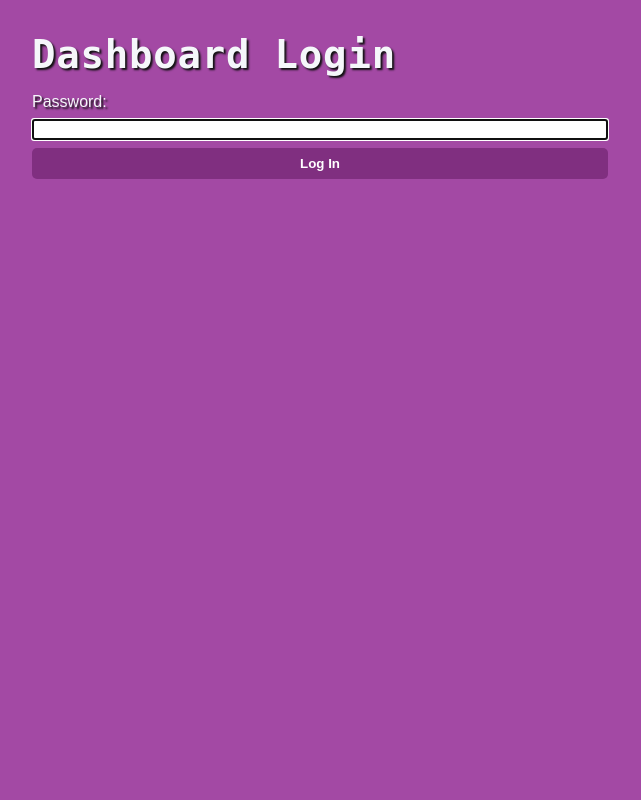
After one commit to SamDennehy/Clocktower-Carl, a Flask app: template templates/dashboard_login.html in a window 1280 px wide. The commit adds this page. Shown: the whole page, without its empty margins (0-641 px from the left). Run offline with Flask 3, Linux system fonts and the light colour scheme; the template is opened without the code that fills it, so the values that code supplies are empty; parts of the project's set-up code (start-up, migrations or seed data) failed here and were passed over; some libraries are stand-ins or nearby versions.

Commit message:
added password protection to dashboard, added dashboard login page, and changed index.html to dashboard.html

```diff
--- a/main.py
+++ b/main.py
@@ -1,11 +1,15 @@
 import threading
 import asyncio
+from functools import wraps
+from hmac import compare_digest
 import os
 import tempfile
 import time
 
-from flask import Flask, render_template, request
+from dotenv import load_dotenv
+from flask import Flask, abort, redirect, render_template, request, session, url_for
 
+load_dotenv()
 import bot
 
 def add_log(message):
@@ -15,8 +19,41 @@ def get_logs():
     return bot.get_logs()
 
 app = Flask(__name__)
+app.secret_key = os.getenv('FLASK_SECRET_KEY', os.urandom(32))
+app.config['SESSION_COOKIE_HTTPONLY'] = True
+app.config['SESSION_COOKIE_SAMESITE'] = 'Lax'
 bot_thread = None
 bot_thread_lock = threading.Lock()
+DASHBOARD_ENDPOINTS = {
+    'dashboard',
+    'logs_page',
+    'echo',
+    'join_voice',
+    'leave_voice',
+    'tts',
+    'play_mp3',
+    'set_auto_react',
+    'disable_auto_react',
+}
+
+
+def dashboard_required(view):
+    @wraps(view)
+    def wrapped_view(*args, **kwargs):
+        if not session.get('dashboard_authenticated'):
+            return redirect(url_for('dashboard_login', next=request.path))
+        return view(*args, **kwargs)
+
+    return wrapped_view
+
+
+@app.before_request
+def require_dashboard_authentication():
+    if (
+        request.endpoint in DASHBOARD_ENDPOINTS
+        and not session.get('dashboard_authenticated')
+    ):
+        return redirect(url_for('dashboard_login', next=request.path))
 
 
 @app.before_request
@@ -28,17 +65,39 @@ def start_bot_for_request():
 def home():
     return render_template('grimoire.html')
 
-@app.route('/grimoire')
-def grimoire():
-    return render_template('index.html')
+@app.route('/dashboard')
+@dashboard_required
+def dashboard():
+    return render_template('dashboard.html')
+
+@app.route('/dashboard/login', methods=['GET', 'POST'])
+def dashboard_login():
+    if request.method == 'POST':
+        dashboard_password = os.getenv('DASHBOARD_PASSWORD')
+        if not dashboard_password:
+            abort(500, description='DASHBOARD_PASSWORD is not configured.')
+
+        if compare_digest(dashboard_password, request.form.get('password', '')):
+            session['dashboard_authenticated'] = True
+            return redirect(url_for('dashboard'))
+
+    return render_template('dashboard_login.html'), 401
+
+
+@app.route('/dashboard/logout')
+def dashboard_logout():
+    session.pop('dashboard_authenticated', None)
+    return redirect(url_for('home'))
 
 
 @app.route('/logs')
+@dashboard_required
 def logs_page():
     return {"logs": get_logs()}
 
 
 @app.route('/echo', methods=['POST'])
+@dashboard_required
 def echo():
     print("bot_loop seen by Flask:", getattr(bot, "bot_loop", None))
 
@@ -61,6 +120,7 @@ def echo():
     return f"Echoed message to channel ID: {channel_id}.", 204
 
 @app.route('/join_voice', methods=['POST'])
+@dashboard_required
 def join_voice():
     voice_channel_id = int(request.form['voice_channel_id'])
     add_log(f"Attempting to join voice channel ID: {voice_channel_id}.")
@@ -81,6 +141,7 @@ def join_voice():
     return f"Joined voice channel ID: {voice_channel_id}.", 204
 
 @app.route('/leave_voice', methods=['POST'])
+@dashboard_required
 def leave_voice():
 
     if getattr(bot, "bot_loop", None) is None:
@@ -99,6 +160,7 @@ def leave_voice():
     return f"Left voice channel successfully.", 204
 
 @app.route('/tts', methods=['POST'])
+@dashboard_required
 def tts():
     text = request.form['text']
 
@@ -118,6 +180,7 @@ def tts():
     return f"TTS generated successfully for text: {text}.", 204
 
 @app.route('/play_mp3', methods=['POST'])
+@dashboard_required
 def play_mp3():
     if 'mp3_file' not in request.files:
         return "No MP3 file uploaded.", 400
@@ -159,6 +222,7 @@ def play_mp3():
     return "MP3 uploaded and playing in the voice channel.", 204
 
 @app.route('/set_auto_react', methods=['POST'])
+@dashboard_required
 def set_auto_react():
     id = request.form['id']
     emoji = request.form['emoji']
@@ -179,6 +243,7 @@ def set_auto_react():
     return f"Auto-react set successfully.", 204
 
 @app.route('/disable_auto_react', methods=['POST'])
+@dashboard_required
 def disable_auto_react():
     if getattr(bot, "bot_loop", None) is None:
         return "Discord bot loop is not available yet.", 503
--- /dev/null
+++ b/templates/dashboard_login.html
@@ -0,0 +1,24 @@
+<!DOCTYPE html>
+<html lang="en">
+<head>
+    <meta charset="UTF-8">
+    <meta name="viewport" content="width=device-width, initial-scale=1.0">
+    <title>Dashboard Login</title>
+    <link rel="stylesheet" href="{{ url_for('static', filename='styles.css') }}">
+</head>
+<body>
+    <main class="app-shell">
+        <section class="panel">
+            <h1>Dashboard Login</h1>
+            <form method="POST">
+                <label for="password">Password:</label>
+                <input type="password" id="password" name="password" required autofocus>
+                <button type="submit">Log In</button>
+            </form>
+            {% if request.method == 'POST' %}
+                <p>Incorrect password.</p>
+            {% endif %}
+        </section>
+    </main>
+</body>
+</html>
--- a/templates/grimoire.html
+++ b/templates/grimoire.html
@@ -11,7 +11,7 @@
     <nav class="page-navigation" aria-label="Page navigation">
         <button type="button" class="view-toggle active" data-view="timer" aria-pressed="true">Carl + Timer</button>
         <button type="button" class="view-toggle" data-view="seating" aria-pressed="false">Grimoire</button>
-        <button type="button" onclick="window.location.href='/grimoire'">Dashboard</button>
+        <button type="button" onclick="window.location.href='/dashboard'">Dashboard</button>
     </nav>
     <main class="grimoire-shell view-timer">
         <section class="timer" aria-labelledby="timer-heading">
```
Also changed, not shown: templates/dashboard.html (renamed from templates/index.html).
